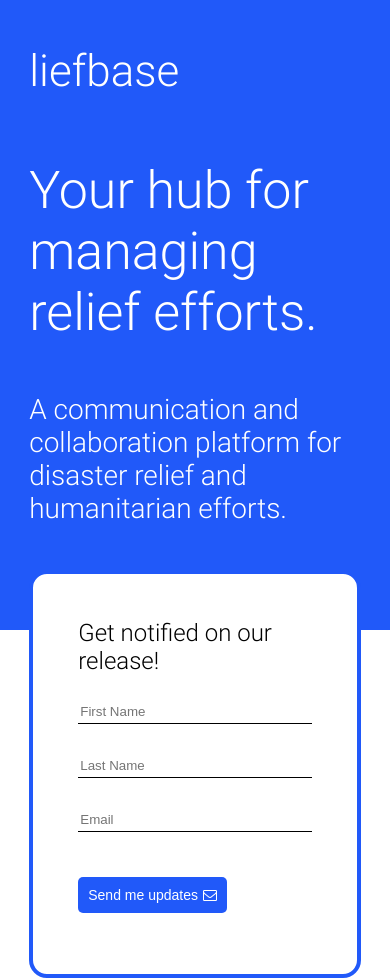
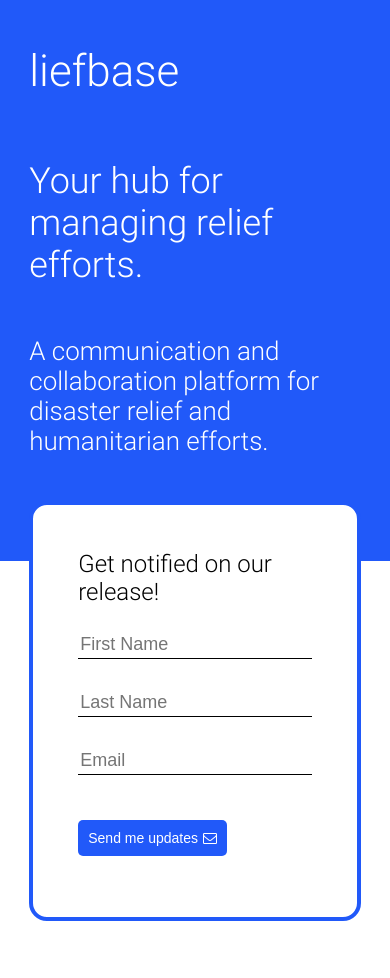
Before and after one commit to ProgrammingJoe/Liefbase-Sign-Up-Page, a plain HTML site: page index.html in a window 390 px wide. Shown: the top 978 px of the page. Drawn offline with Linux system fonts and the light colour scheme.

Commit message:
Meta tags added, cleanup, responsiveness touch up

```diff
--- a/index.html
+++ b/index.html
@@ -5,6 +5,18 @@
   <link href="static/fonts.css" rel="stylesheet">
 	<link rel="stylesheet" href="static/font-awesome-4.7.0/css/font-awesome.min.css">
 	<meta name="viewport" content="width=device-width, initial-scale=1.0">
+
+	<meta property="og:image" content="static/shareimage.png">
+	<meta property="og:image:type" content="image/png">
+	<meta property="og:image:width" content="914">
+	<meta property="og:image:height" content="461">
+
+	<meta name="description" content="Liefbase is a communication and collaboration tool for disaster relief and humanitarian efforts that will be releasing in late 2017 or 2018.">
+	<meta name="author" content="Liefbase">
+	<meta name="format-detection" content="telephone=no"/>
+
+	<title>Liefbase</title>
+
 </head>
 
 <body>
@@ -14,6 +26,7 @@
       <div class="info column">
 				<div class="middle">
 	        <div class="inner">
+						<div class="info-container">
 			        <p class="branding">
 			          liefbase
 			        </p>
@@ -28,6 +41,7 @@
 							</p>
 						</div>
 	        </div>
+				</div>
       </div><div class="forms column">
         <div class="middle">
             <div class="inner">
@@ -35,11 +49,8 @@
 		            <p class="email-text">Get notified on our release!</p>
 		            <form action="https://formspree.io/liefbaselanding@gmail.com"
 		                  method="POST">
-		               <!-- <p class="field-label">First Name</p> -->
 		               <input type="firstname" placeholder="First Name" class="field" name="firstname">
-		               <!-- <p class="field-label">Last Name</p> -->
 		               <input type="lastname" placeholder="Last Name" class="field" name="lastname">
-		               <!-- <p class="field-label">Email</p> -->
 		               <input type="email" placeholder="Email" class="field" name="email">
 		             </br>
 		               <button type="submit" class="submit">
--- a/static/fonts.css
+++ b/static/fonts.css
@@ -15,17 +15,13 @@ p {
   position: absolute;
 }
 
-.field-label {
-  margin: 10px 0 2px 0;
-}
-
 .header {
-  font-size: 52px;
+  font-size: 36px;
   color: white;
 }
 
 .sub-header {
-  font-size: 28px;
+  font-size: 26px;
   color: white;
 }
 
--- a/static/main.css
+++ b/static/main.css
@@ -11,8 +11,10 @@ body {
   background-color: white;
 }
 
-.column {
-  width: 42%;
+.inner {
+	margin-left: auto;
+	margin-right: auto;
+	max-width: 600px;
 }
 .forms {
   float: right;
@@ -23,7 +25,7 @@ body {
 }
 .field {
   width: 100%;
-  height: 24px;
+  height: 28px;
   border: none;
   border-bottom: 1px solid black;
 	margin-bottom: 30px;
@@ -33,13 +35,10 @@ body {
 	border-bottom: 2px solid #2159F9;
 }
 
-input,
-input:-moz-placeholder,
-input::-moz-placeholder,
-input:-ms-input-placeholder,
-input::-webkit-input-placeholder {
-	font-size: 20px;
+input {
+	font-size: 18px;
 }
+
 .submit {
 	color: white;
   margin-top: 15px;
@@ -70,10 +69,10 @@ input::-webkit-input-placeholder {
 }
 
 .form-container {
-    border: 4px solid #2159F9;
-    padding: 45px;
-    border-radius: 18px;
-		background-color: white;
+  border: 4px solid #2159F9;
+  padding: 45px;
+  border-radius: 18px;
+	background-color: white;
 }
 
 @media only screen and (min-width: 1001px) {
@@ -81,6 +80,7 @@ input::-webkit-input-placeholder {
 			display: table;
 			padding: 0 4%;
 			min-height: 100vh;
+			width: 42%;
     }
 		.middle {
 			display: table-cell;
@@ -107,9 +107,6 @@ input::-webkit-input-placeholder {
 			width: 85%;
 			margin: auto;
 		}
-		.info {
-			/*min-height: 50vh;*/
-		}
 		.header {
 			margin: 160px 0 50px 0;
 		}
```
Also changed, not shown: static/shareimage.png (added). Lines whose indentation alone changed are shown as unchanged.
